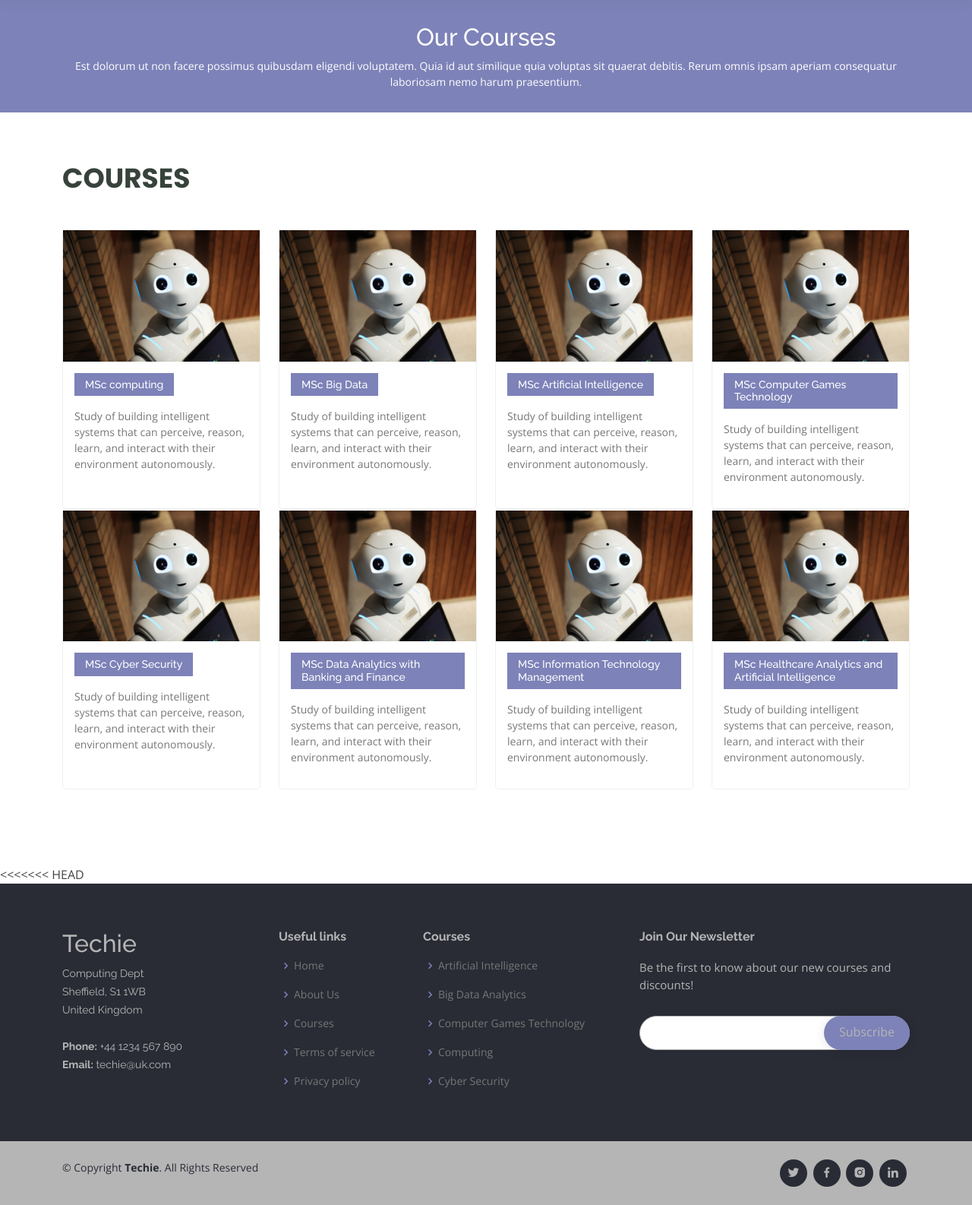
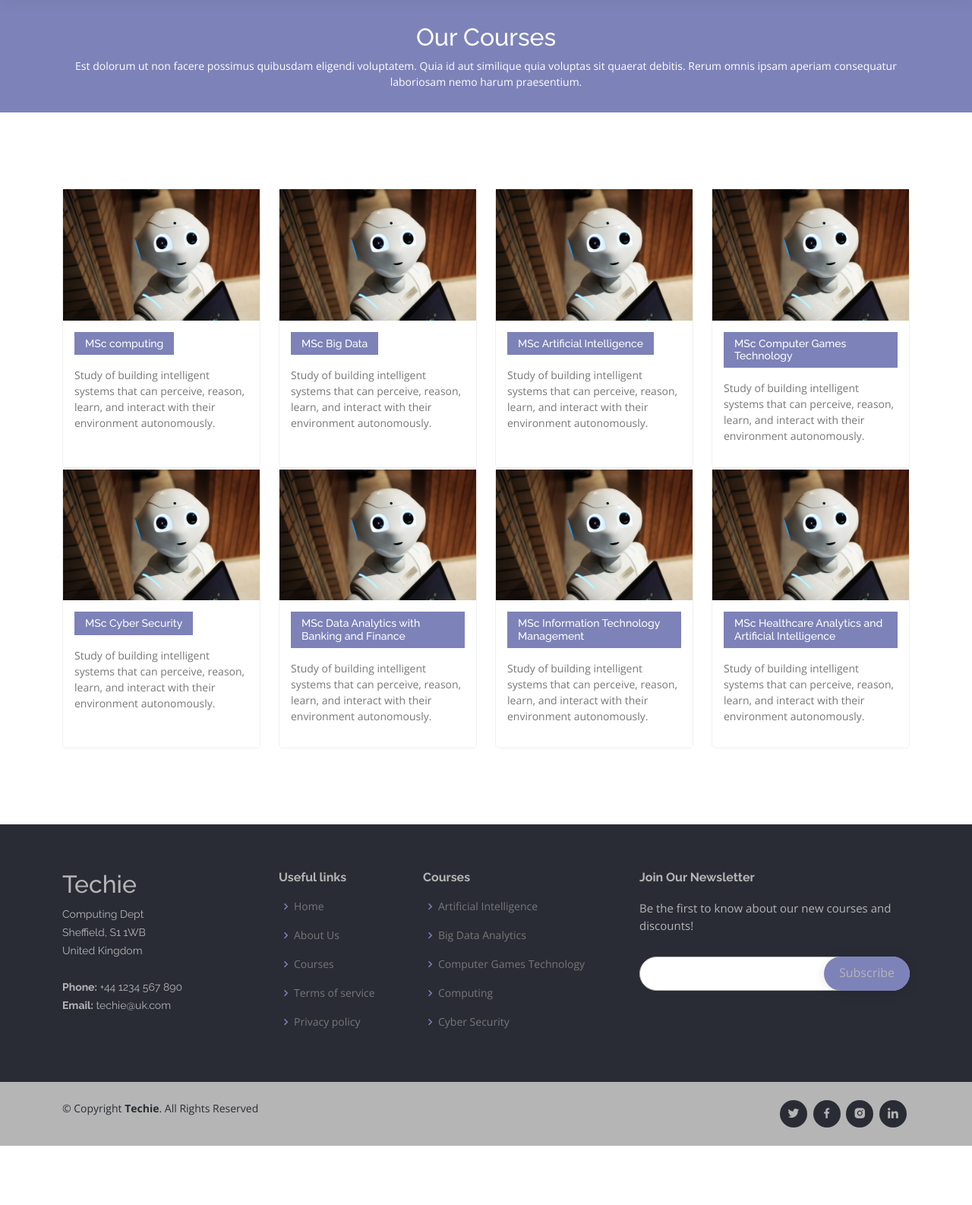
Before and after one commit to Theta92/Success-Django, a Django app: template studentreg/templates/studentreg/courses.html in a window 1280 px wide. Shown: the part 73-1659 px from the top of the page at 76% size. After the commit the page ends 1581 px from the top, so only its background shows below. Run offline with Django 3.2, Linux system fonts and the light colour scheme; the template is opened without the code that fills it: values that come from a table or form of the project are taken from there, others are empty; some libraries are stand-ins or nearby versions.

```diff
--- a/studentreg/templates/studentreg/courses.html
+++ b/studentreg/templates/studentreg/courses.html
@@ -14,7 +14,6 @@
 <section id="courses" class="modules">
   <div class="container" data-aos="fade-up">
     <div class="section-title">
-      <p>Courses</p>
     </div>
 
     <div class="row mb" data-aos="zoom-in" data-aos-delay="100">
@@ -47,9 +46,5 @@
    <!-- End Course Item-->
   </div>
 </section>
-<<<<<<< HEAD
 </main>
 {% endblock %}
-=======
-</main>
->>>>>>> ed28d10 (courses page added, comments added to code)
```
